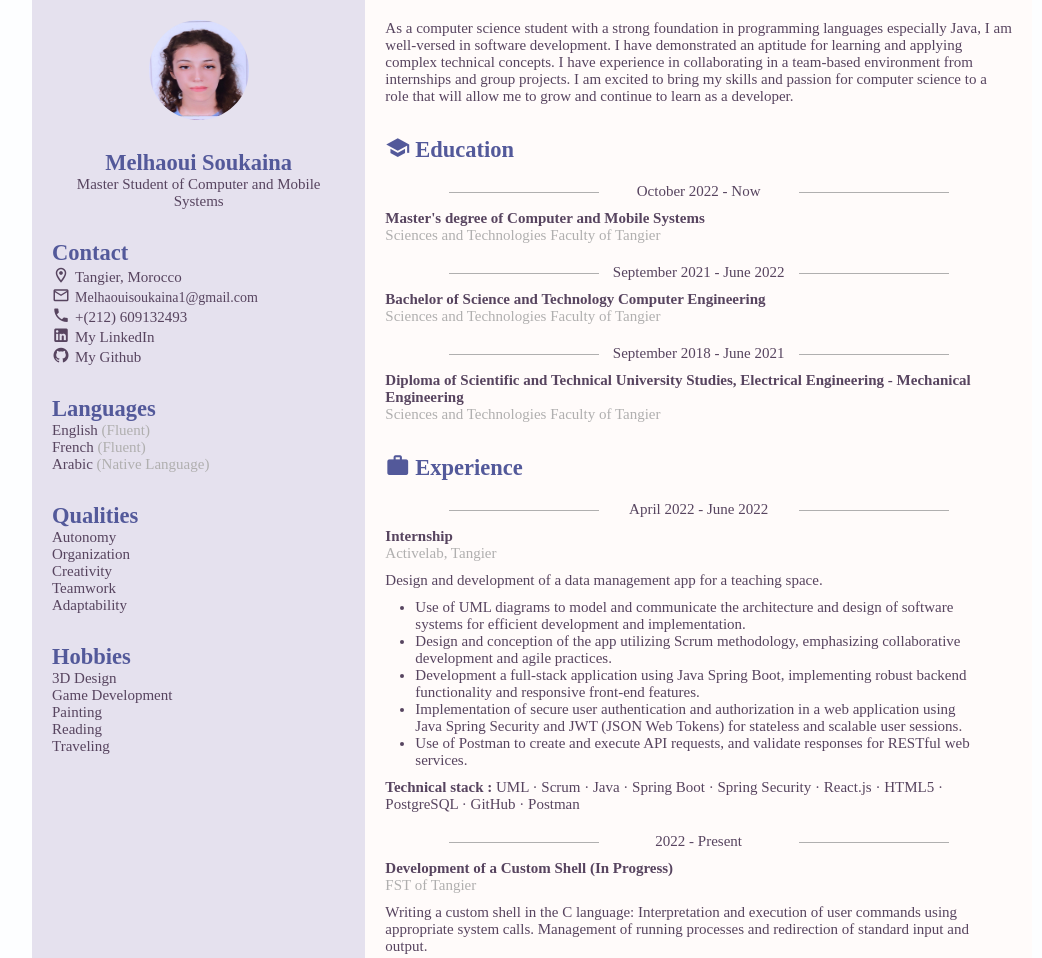
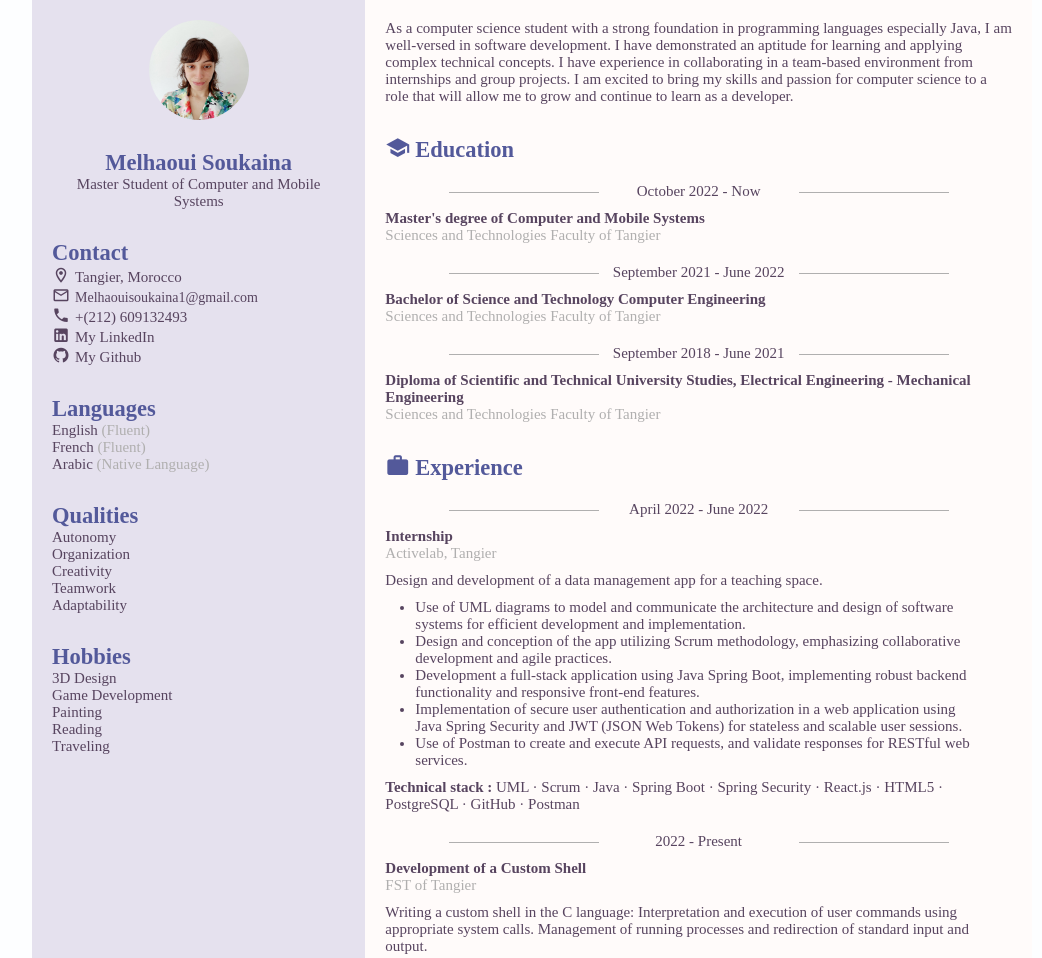
Before and after one commit to taflur/CV, a website: page index.html in a window 1280 px wide. Shown: the top 958 px of the page, without its empty margins (108-1150 px from the left). Drawn offline with Linux system fonts and the light colour scheme.

Commit message:
commit 5.29.1

```diff
--- a/index.html
+++ b/index.html
@@ -18,7 +18,7 @@
 		<div class="left">
 			<div class="image">
 				<img src=
-"IMG_7171.jpg"
+"PDP.jpeg"
 					alt="my-photo"
 					style="width:100px;height:100px;">
 			</div>
@@ -104,7 +104,7 @@
                     <div class="env"><b>Technical stack : </b>
 					UML · Scrum · Java · Spring Boot · Spring Security · React.js · HTML5 · PostgreSQL · GitHub · Postman</div>
 				<div class="Dates">2022 - Present</div>
-				<b>Development of a Custom Shell (In Progress)</b>
+				<b>Development of a Custom Shell</b>
                     <div class="Place">FST of Tangier</div>
 					<div>Writing a custom shell in the C language: Interpretation and execution of user commands using appropriate
 						 system calls. Management of running processes and redirection of standard input and output.</div>
```
Also changed, not shown: PDP.jpeg (added).
